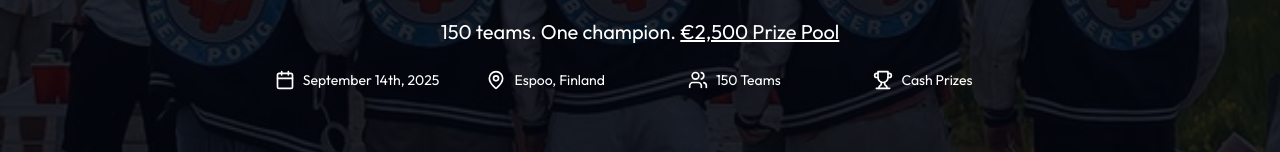
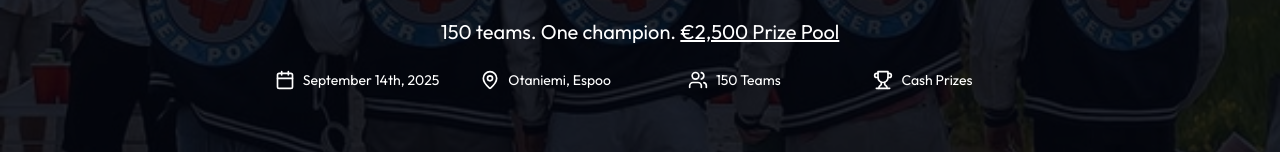
Before and after one commit to strengv1/unilife, a Next.js app: page /events/battleroyale in a window 1280 px wide. Shown: the part 416-568 px from the top of the page. Built offline with nearby package versions, Linux system fonts and the light colour scheme.

Commit message:
otaniemi as location

```diff
--- a/src/app/events/battleroyale/_components/HeroSection.tsx
+++ b/src/app/events/battleroyale/_components/HeroSection.tsx
@@ -37,7 +37,7 @@ export const HeroSection = () => {
               </div>
               <div className="flex items-center gap-2">
                 <MapPin className="h-5 w-5" />
-                <span>Espoo, Finland</span>
+                <span>Otaniemi, Espoo</span>
               </div>
               <div className="flex items-center gap-2">
                 <Users className="h-5 w-5" />
```
